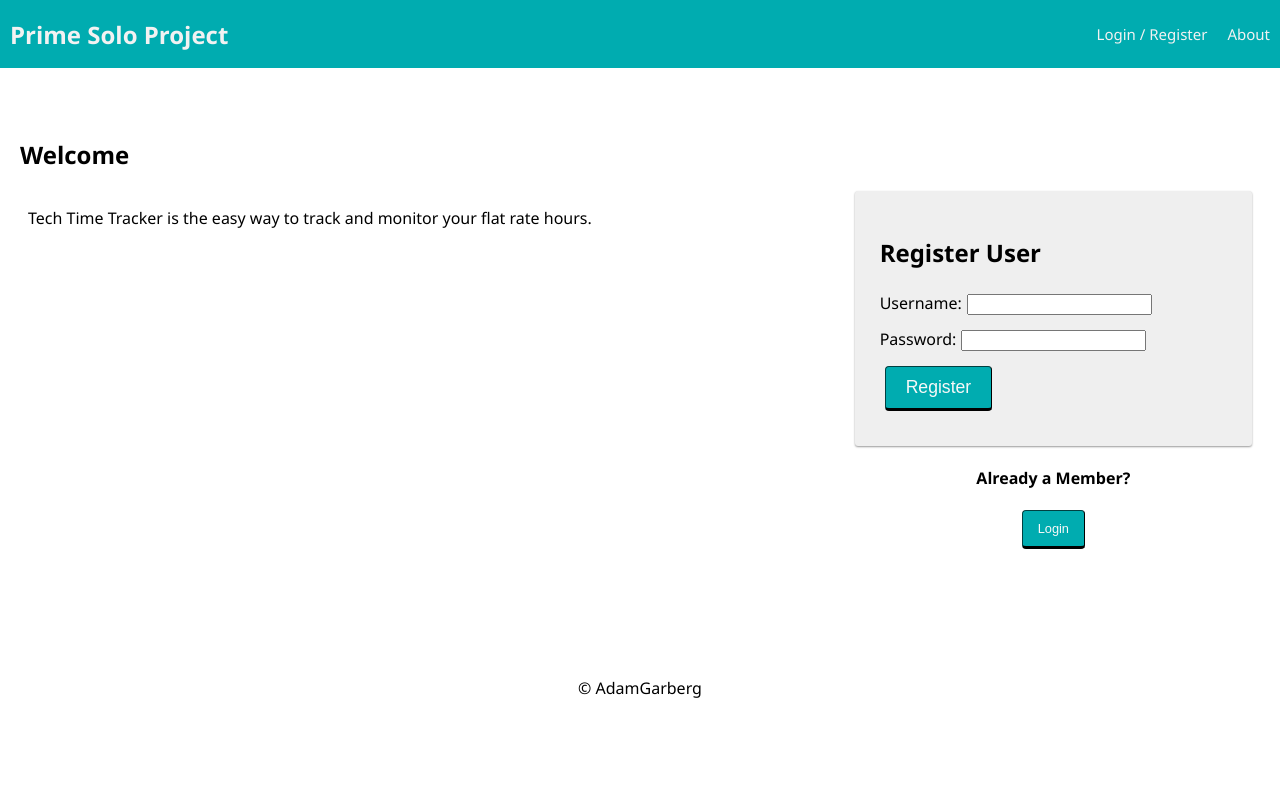
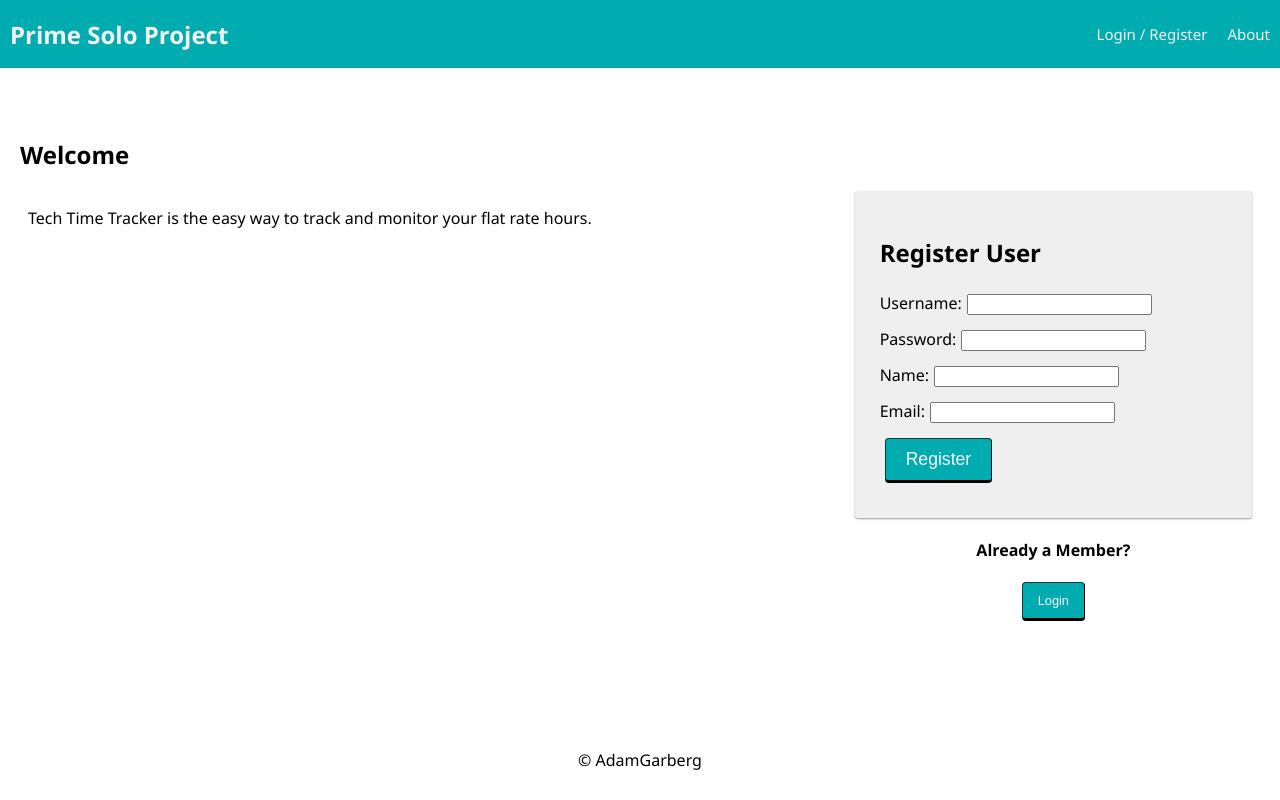
Before and after one commit to agarberg/solo-project, a React (Create React App) app: page /#/home in a window 1280 px wide. Built offline with nearby package versions, Linux system fonts and the light colour scheme; no server answers.

Commit message:
added email and name input to Form

```diff
--- a/src/components/RegisterForm/RegisterForm.jsx
+++ b/src/components/RegisterForm/RegisterForm.jsx
@@ -4,6 +4,8 @@ import { useDispatch, useSelector } from 'react-redux';
 function RegisterForm() {
   const [username, setUsername] = useState('');
   const [password, setPassword] = useState('');
+  const [userEmail, setUserEmail] = useState('');
+  const [name, setName] = useState('');
   const errors = useSelector((store) => store.errors);
   const dispatch = useDispatch();
 
@@ -49,6 +51,30 @@ function RegisterForm() {
             required
             onChange={(event) => setPassword(event.target.value)}
           />
+          </label>
+        </div>
+        <div>
+        <label htmlFor="name">
+          Name:
+          <input
+            type="text"
+            name="name"
+            value={name}
+            required
+            onChange={(event) => setName(event.target.value)}
+          />
+          </label>
+          </div>
+          <div>
+        <label htmlFor="userEmail">
+          Email:
+          <input
+            type="text"
+            name="userEmail"
+            value={userEmail}
+            required
+            onChange={(event) => setUserEmail(event.target.value)}
+          />
         </label>
       </div>
       <div>
```
